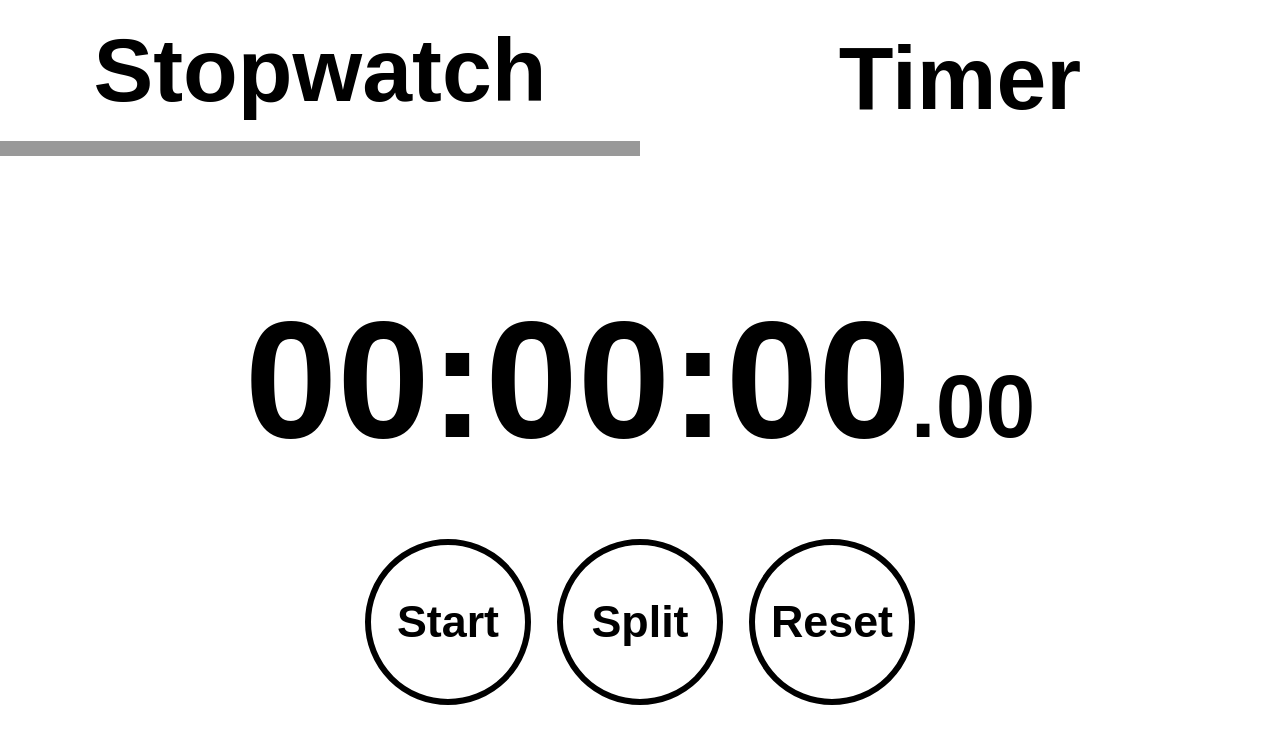
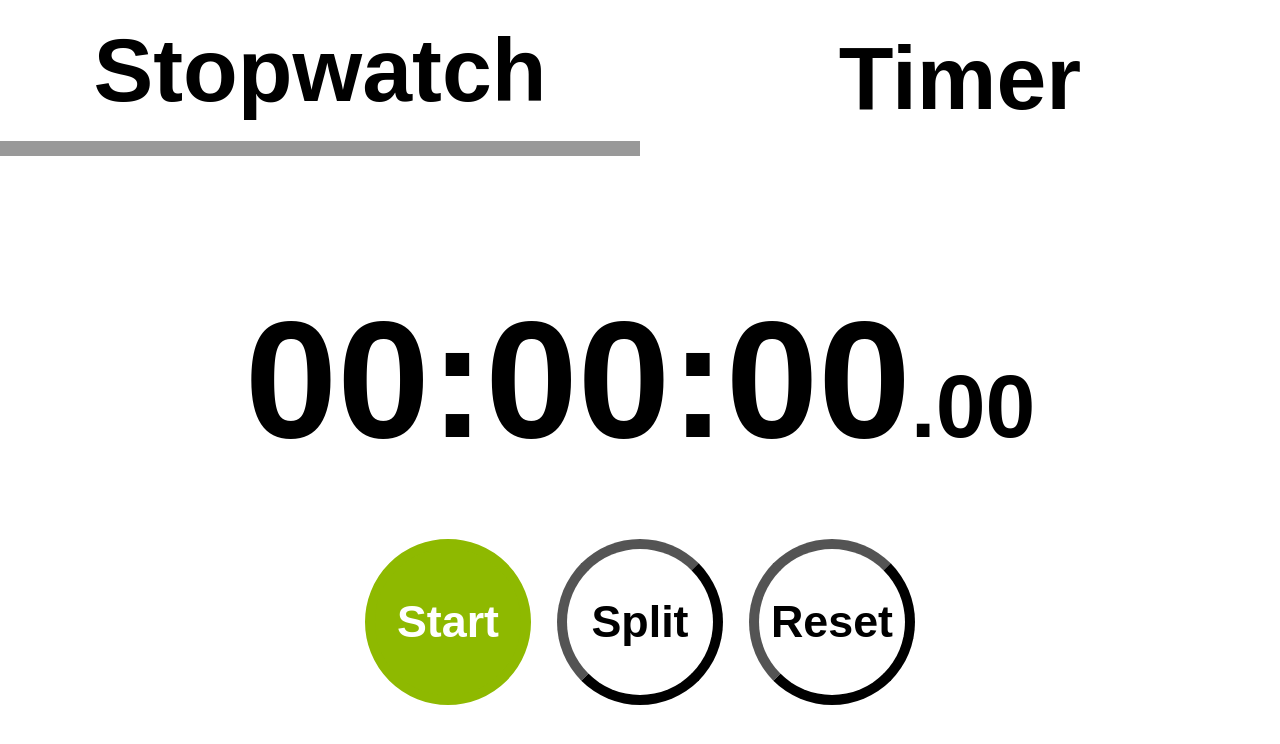
Before and after one commit to lubahabarta/react-tsc-timer, a React (Create React App) app: page /Stopwatch in a window 1280 px wide. In both pictures the pointer is over the button "Start". Shown: the top 744 px of the page. Built offline with nearby package versions, Linux system fonts and the light colour scheme.

Commit message:
css tlacitek <start, stop> v Stopwatch.tsx

```diff
--- a/src/Stopwatch.css
+++ b/src/Stopwatch.css
@@ -4,6 +4,9 @@
     align-items: center;
 }
 
+
+
+/* CLOCK */
 .clock {
     font-size: 13vw;
     font-weight: bold;
@@ -15,6 +18,9 @@
     font-size: 7vw;
 }
 
+
+
+/* BUTTONS */
 .buttons>button {
     width: 13vw;
     height: 13vw;
@@ -25,8 +31,30 @@
     font-size: 3.5vw;
     font-weight: bold;
 
-    border: 0.5vw solid black;
+    border-width: 0.8vw;
     border-radius: 13vw;
 
     margin: 0 1vw;
 }
+
+.button-start {
+    border: solid #8eb900;
+    color: #8eb900;
+}
+
+.button-start:hover,
+.button-start:active {
+    background-color: #8eb900;
+    color: white;
+}
+
+.button-stop {
+    border: solid #b90000;
+    color: #b90000;
+}
+
+.button-stop:hover,
+.button-stop:active {
+    background-color: #b90000;
+    color: white;
+}
```
